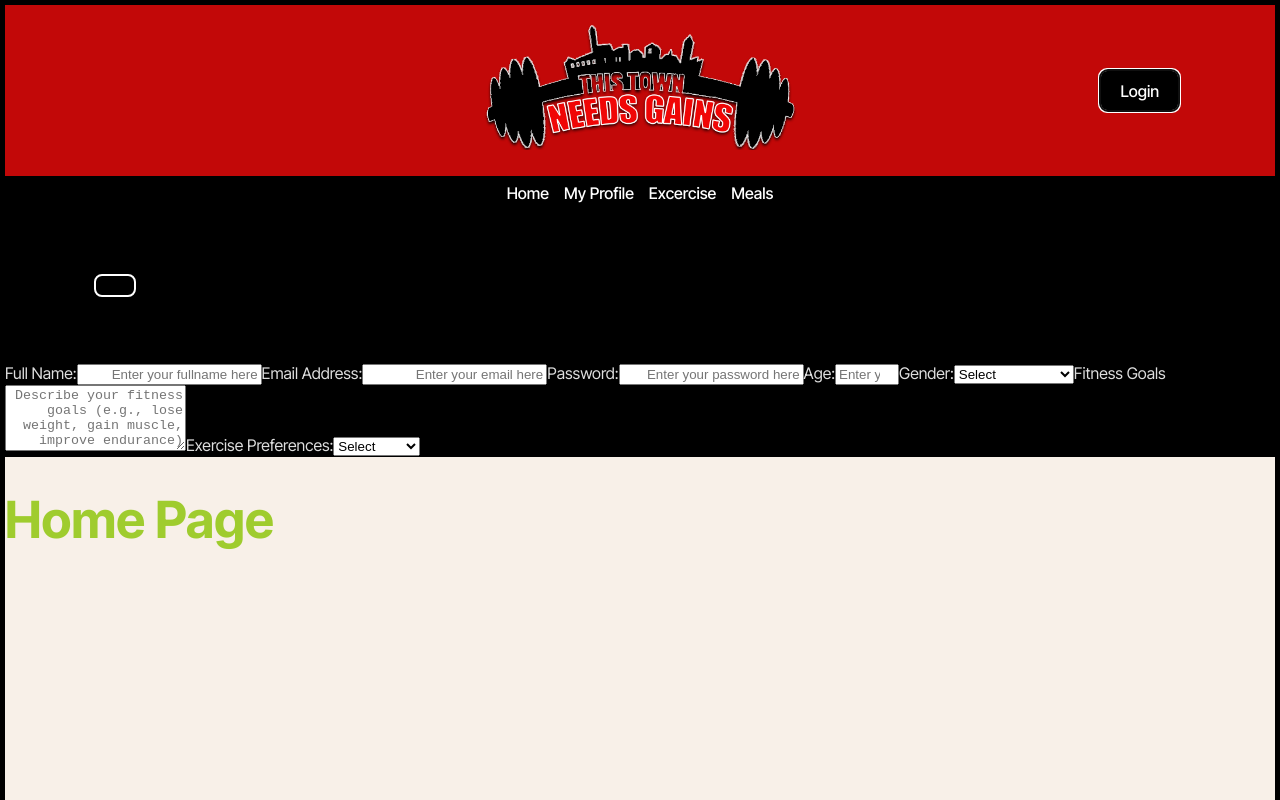
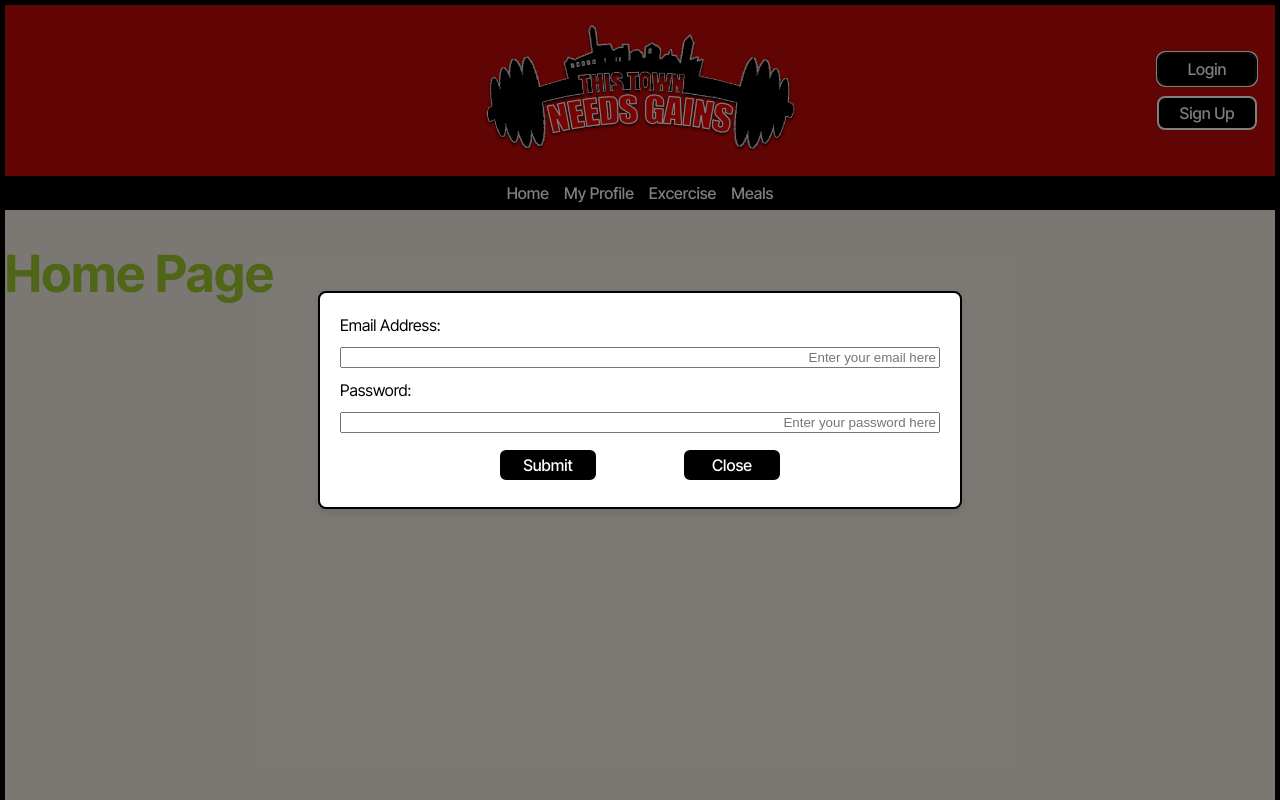
Before and after one commit to terrencethe1/this-town-needs-gains, a React (Vite) app in the folder client/: page / in a window 1280 px wide. Both pictures are taken after a click on the button "Login". Shown: the top 800 px of the page. Built offline with nearby package versions, Linux system fonts and the light colour scheme.

Commit message:
Create new button in header to signup and update the login/signup modal code

```diff
--- /dev/null
+++ b/client/src/components/CreateProfileModal.tsx
@@ -0,0 +1,64 @@
+import React from 'react';
+import styles from './LoginModal.module.css';
+
+interface CreateProfileModalProps {
+    onClose: () => void;
+}
+
+
+export const CreateProfileModal: React.FC<CreateProfileModalProps> = ({onClose}) => {
+    return (
+        <div className={styles['login-modal']}>
+            <div className={styles['login-modal-content']}>
+
+                <form action="submit" method="POST">
+                    <label htmlFor="name">Full Name:</label>
+                    <input type="text" name="name" id={styles["name"]} placeholder="Enter your fullname here" required/>
+
+                    <label htmlFor="email">Email Address:</label>
+                    <input type="email" name="email" id="email" placeholder="Enter your email here" required/>
+
+                    <label htmlFor="password">Password:</label>
+                    <input type="password" name="password" id="password" placeholder="Enter your password here" required/>
+
+                    <label htmlFor="confirm-pass">Confirm Password:</label>
+                    <input type="password" name="confirm-pass" id="confirm-pass" placeholder="Confirm your password here" required/>
+
+                    <label htmlFor="age">Age:</label>
+                    <input type="number" name="age" id="age" placeholder="Enter your age here" min={1} max={120} />
+
+                    <label htmlFor="gender">Gender:</label>
+                    <select id="gender" name="gender" >
+                        <option value="">Select</option>
+                        <option value="male">Male</option>
+                        <option value="female">Famale</option>
+                        <option value="other">Other</option>
+                        <option value="prefer_not_to_say">Prefer not to say</option>
+                    </select>
+
+                    <label htmlFor="fitness-goals">Fitness Goals</label>
+                    <textarea name="fitness-goals" id="fitness-goals" placeholder="Describe your fitness goals (e.g., lose weight, gain muscle, improve endurance)" rows={4} required></textarea>
+
+                    <label htmlFor="exercise-preferences">Exercise Preferences:</label>
+                    <select name="exercise-preferences" id="exercice-preferences" >
+                        <option value="">Select</option>
+                        <option value="cardio">Cardio</option>
+                        <option value="strength">Strength</option>
+                        <option value="flexibility">Flexibility</option>
+                        <option value="balance">Balance</option>
+                        <option value="endurance">Endurance</option>
+                        <option value="other">Other</option>
+                    </select>
+
+                    <div className={styles['form-btn']}>
+                        <button className={styles["submit-btn"]} type="submit">Submit</button>
+                        <button className={styles["close-btn"]} onClick={onClose}>Close</button>
+                    </div>
+
+                </form>
+
+
+            </div>
+        </div>
+    );
+}
--- a/client/src/components/Header.tsx
+++ b/client/src/components/Header.tsx
@@ -2,10 +2,13 @@
 import TTNGLOGO from '../assets/images/TTNG-LOGO.png';
 import { Link } from 'react-router-dom';
 import { LoginModal } from './LoginModal';
+import { CreateProfileModal } from './CreateProfileModal';
+
 
 
 export const Header: React.FC = () => {
   const [isLoginModalOpen, setIsLoginModalOpen] = useState(false);
+  const [isSignupModalOpen, setIsSignupModalOpen] = useState(false);
 
   const openLoginModal = () => {
     setIsLoginModalOpen(true);
@@ -15,11 +18,24 @@
     setIsLoginModalOpen(false);
   };
 
+  const openSignupModal = () => {
+    setIsSignupModalOpen(true);
+  };
+
+  const closeSignupModal = () => {
+    setIsSignupModalOpen(false);
+  };
+
+
     return (
         <div className='header'>
           <div className='top-header'>
           <a href="/"><img className='logo' src={TTNGLOGO}></img></a>
-          <button className='login-btn' onClick={openLoginModal}>Login</button>
+          <div className='header-btn'>
+            <button className='login-btn' onClick={openLoginModal}>Login</button>
+            <button className='signup-btn' onClick={openSignupModal}>Sign Up</button>
+          </div>
+
           </div>
           <nav className='nav-bar'>
              <Link to="/">Home</Link>
@@ -28,6 +44,7 @@
              <Link to="/meals">Meals</Link>
           </nav>
           {isLoginModalOpen && <LoginModal onClose={closeLoginModal} />}
+          {isSignupModalOpen && <CreateProfileModal onClose={closeSignupModal} />}
 
         </div>
     );
--- /dev/null
+++ b/client/src/components/LoginModal.module.css
@@ -0,0 +1,40 @@
+.login-modal {
+    position: fixed;
+    top: 0;
+    left: 0;
+    width: 100%;
+    height: 100%;
+    background-color: rgba(0, 0, 0, 0.5); /* Background overlay */
+    display: flex;
+    justify-content: center;
+    align-items: center;
+    z-index: 1;
+}
+
+.login-modal-content {
+    background-color: rgb(255, 255, 255);
+    padding: 20px;
+    border-radius: 8px;
+    box-shadow: 0 4px 8px rgba(0, 0, 0, 0.1);
+    width: 95%;
+    max-width: 600px;
+    animation: pop-in 0.3s ease-out;
+    color:black;
+    display: flex;
+    flex-direction: column;
+    border: 2px solid black;
+}
+.login-modal-content form {
+    display: flex;
+    flex-direction: column;
+    gap: 10px;
+}
+
+.login-modal-content form .form-btn {
+    display: flex;
+    justify-content: center;
+}
+
+.close-btn {
+
+}
--- a/client/src/components/LoginModal.tsx
+++ b/client/src/components/LoginModal.tsx
@@ -1,4 +1,5 @@
 import React from 'react';
+import styles from './LoginModal.module.css';
 
 interface LoginModalProps {
     onClose: () => void;
@@ -6,12 +7,10 @@
 
 export const LoginModal: React.FC<LoginModalProps> = ({onClose}) => {
     return (
-        <div className='login-modal'>
-            <div className='login-modal-content'>
-                <button className="close-btn" onClick={onClose} ></button>
+        <div className={styles['login-modal']}>
+            <div className={styles['login-modal-content']}>
+
                 <form action="submit" method="POST">
-                    <label htmlFor="name">Full Name:</label>
-                    <input type="text" name="name" id="name" placeholder="Enter your fullname here" required/>
 
                     <label htmlFor="email">Email Address:</label>
                     <input type="email" name="email" id="email" placeholder="Enter your email here" required/>
@@ -19,33 +18,14 @@
                     <label htmlFor="password">Password:</label>
                     <input type="password" name="password" id="password" placeholder="Enter your password here" required/>
 
-                    <label htmlFor="age">Age:</label>
-                    <input type="number" name="age" id="age" placeholder="Enter your age here" min={1} max={120} required/>
-
-                    <label htmlFor="gender">Gender:</label>
-                    <select id="gender" name="gender" required>
-                        <option value="">Select</option>
-                        <option value="male">Male</option>
-                        <option value="female">Famale</option>
-                        <option value="other">Other</option>
-                        <option value="prefer_not_to_say">Prefer not to say</option>
-                    </select>
-
-                    <label htmlFor="fitness-goals">Fitness Goals</label>
-                    <textarea name="fitness-goals" id="fitness-goals" placeholder="Describe your fitness goals (e.g., lose weight, gain muscle, improve endurance)" rows={4} required></textarea>
-
-                    <label htmlFor="exercise-preferences">Exercise Preferences:</label>
-                    <select name="exercise-preferences" id="exercice-preferences" required>
-                        <option value="">Select</option>
-                        <option value="cardio">Cardio</option>
-                        <option value="strength">Strength</option>
-                        <option value="flexibility">Flexibility</option>
-                        <option value="balance">Balance</option>
-                        <option value="endurance">Endurance</option>
-                        <option value="other">Other</option>
-                    </select>
+                    <div className={styles['form-btn']}>
+                        <button className={styles["submit-btn"]} type="submit">Submit</button>
+                        <button className={styles["close-btn"]} onClick={onClose}>Close</button>
+                    </div>
 
                 </form>
+
+
             </div>
         </div>
     );
--- a/client/src/index.css
+++ b/client/src/index.css
@@ -60,8 +60,9 @@
 button {
   border-radius: 8px;
   border: 2px solid white;
-  padding: 0.6em 1.2em;
-  margin: 5% 7%;
+  width: 100px;
+  padding: 5px 5px;
+  margin: 5px 7%;
   font-size: 1em;
   font-weight: 500;
   font-family: inherit;
@@ -227,15 +228,20 @@
   display: flex;
   justify-content: center;
   align-items: center;
-
   width: 100%;
   background-color: rgb(194, 8, 8);
 }
-.top-header button{
+
+.header-btn {
+  display: flex;
+  flex-direction: column;
   position: absolute;
-  right: 10px;
+  right: 30px;
+}
 
-}
+
+
+
 
 .logo {
  width: 350px;
```
